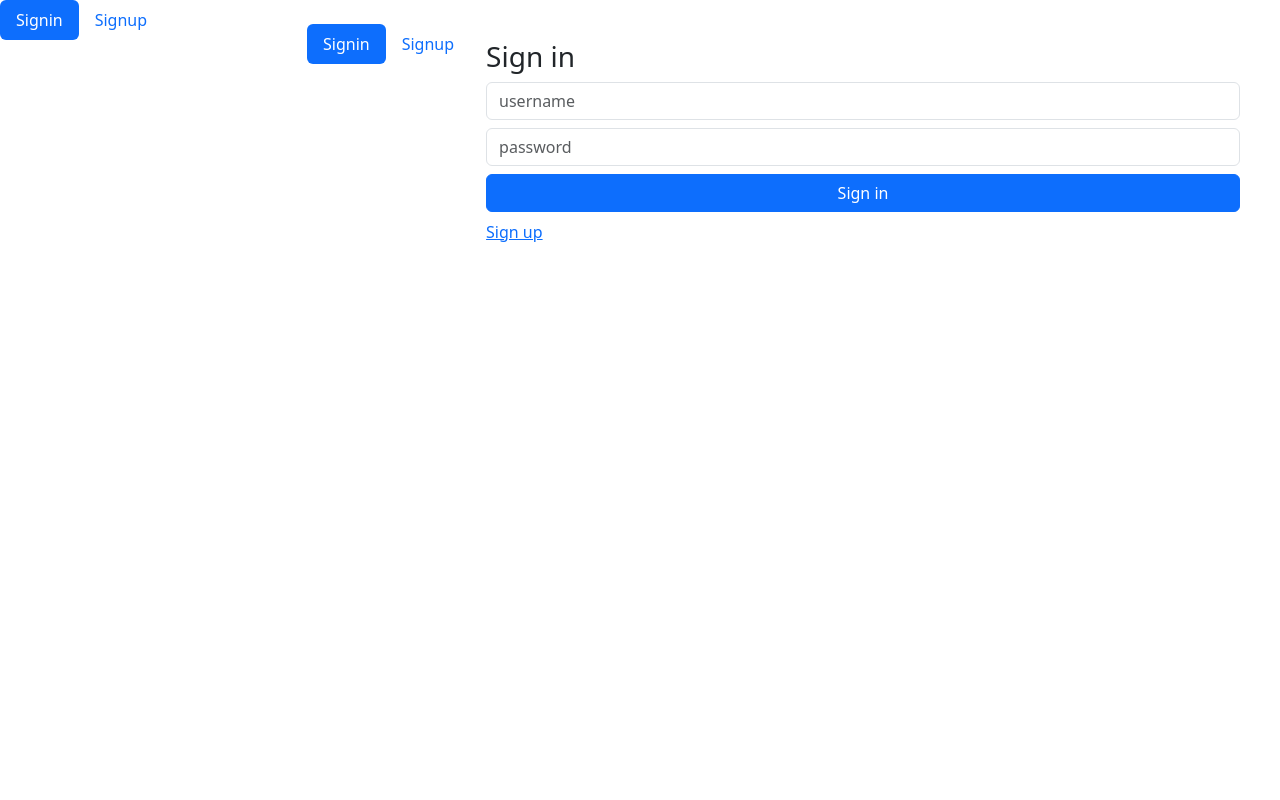
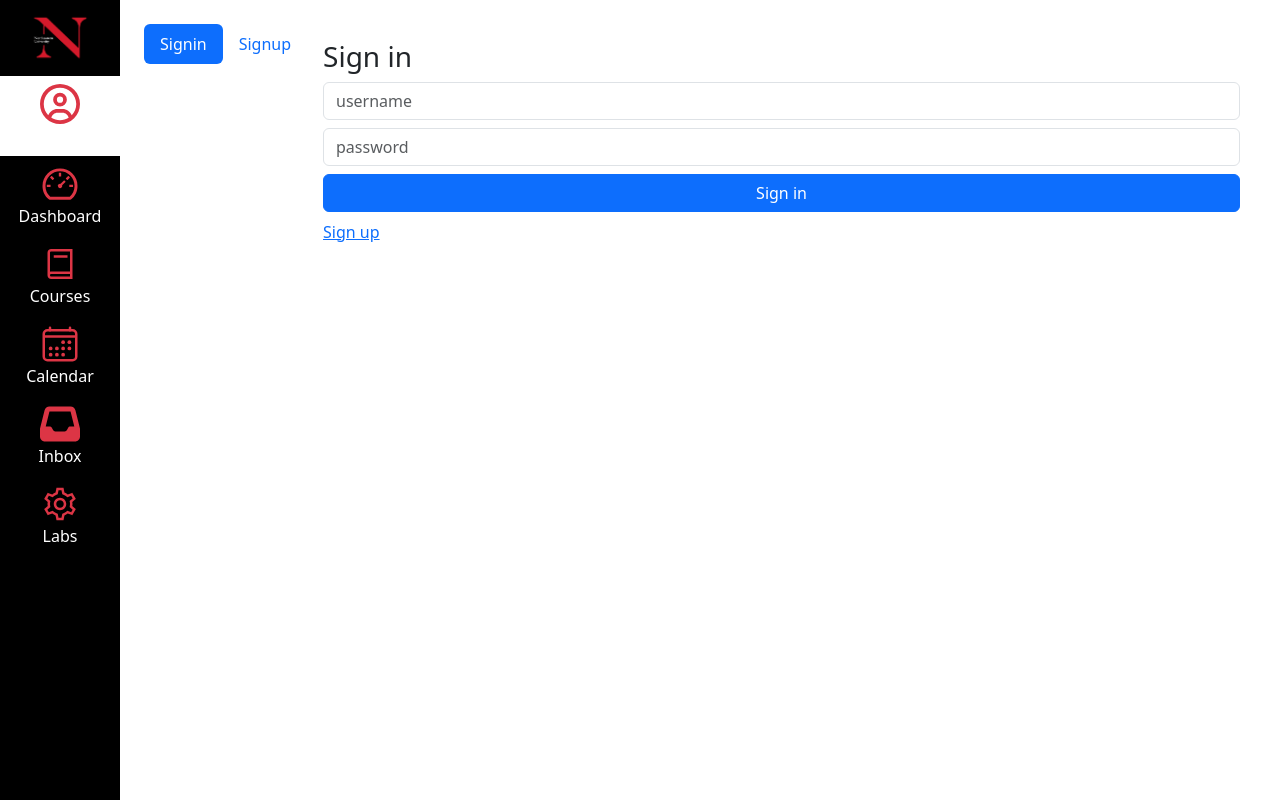
Before and after one commit to hydec5ive/kambaz-next-js, a Next.js app: page /account/signin in a window 1280 px wide. Built offline with nearby package versions, Linux system fonts and the light colour scheme; no server answers.

Commit message:
A6 complete - People page uses database

```diff
--- a/app/(kambaz)/Navigation.tsx
+++ b/app/(kambaz)/Navigation.tsx
@@ -1,29 +1,48 @@
 "use client";
 import Link from "next/link";
 import { usePathname } from "next/navigation";
-import { Nav, NavItem, NavLink } from "react-bootstrap";
-import { useSelector } from "react-redux";
-import { RootState } from "./store";
-export default function AccountNavigation() {
-  const { currentUser } = useSelector((state: RootState) => state.accountReducer);
-  const links = currentUser ? ["Profile"] : ["Signin", "Signup"];
+import { AiOutlineDashboard } from "react-icons/ai";
+import { IoCalendarOutline } from "react-icons/io5";
+import { LiaBookSolid, LiaCogSolid } from "react-icons/lia";
+import { FaInbox, FaRegCircleUser } from "react-icons/fa6";
+
+export default function KambazNavigation() {
   const pathname = usePathname();
+  const links = [
+    { label: "Account", path: "/account", icon: FaRegCircleUser },
+    { label: "Dashboard", path: "/dashboard", icon: AiOutlineDashboard },
+    { label: "Courses", path: "/courses", icon: LiaBookSolid },
+    { label: "Calendar", path: "/calendar", icon: IoCalendarOutline },
+    { label: "Inbox", path: "/inbox", icon: FaInbox },
+    { label: "Labs", path: "/labs", icon: LiaCogSolid },
+  ];
   return (
-    <Nav variant="pills">
+    <div
+      id="wd-kambaz-navigation"
+      style={{ width: 120 }}
+      className="list-group rounded-0 position-fixed bottom-0 top-0 d-none d-md-block bg-black z-2"
+    >
+      <a
+        id="wd-neu-link"
+        target="_blank"
+        href="https://www.northeastern.edu/"
+        className="list-group-item bg-black border-0 text-center"
+      >
+        <img src="/images/NEU.png" width="75px" alt="NEU Logo" />
+      </a>
       {links.map((link) => (
-        <NavItem key={link}>
-          <NavLink as={Link} href={`/account/${link.toLowerCase()}`} active={pathname.includes(link.toLowerCase())}>
-            {link}
-          </NavLink>
-        </NavItem>
+        <Link
+          key={link.path}
+          href={link.path}
+          className={`list-group-item text-center border-0 bg-black text-white ${
+            pathname.includes(link.path) ? "bg-white text-danger" : "text-white"
+          }`}
+        >
+          {link.icon({ className: "fs-1 text-danger" })}
+          <br />
+          {link.label}
+        </Link>
       ))}
-      {currentUser && (currentUser as any).role === "ADMIN" && (
-        <NavItem>
-          <NavLink as={Link} href="/account/users" active={pathname.includes("users")}>
-            Users
-          </NavLink>
-        </NavItem>
-      )}
-    </Nav>
+    </div>
   );
 }
--- a/app/(kambaz)/account/Navigation.tsx
+++ b/app/(kambaz)/account/Navigation.tsx
@@ -17,5 +17,13 @@ export default function AccountNavigation() {
           </NavLink>
         </NavItem>
       ))}
+      {currentUser && (currentUser as any).role === "ADMIN" && (
+        <NavItem>
+          <NavLink as={Link} href="/account/users" active={pathname.includes("users")}>
+            Users
+          </NavLink>
+        </NavItem>
+      )}
     </Nav>
-);}
+  );
+}
--- a/app/(kambaz)/courses/client.ts
+++ b/app/(kambaz)/courses/client.ts
@@ -78,3 +78,9 @@ export const unenrollUserFromCourse = async (userId: string, courseId: string) =
   const { data } = await axiosWithCredentials.delete(`${REMOTE_SERVER}/api/users/${userId}/courses/${courseId}/enrollments`);
   return data;
 };
+
+// Find users enrolled in a course
+export const findUsersForCourse = async (courseId: string) => {
+  const { data } = await axiosWithCredentials.get(`${COURSES_API}/${courseId}/users`);
+  return data;
+};
```
Also changed, not shown: app/(kambaz)/courses/[cid]/people/table/page.tsx (+15 -11 lines).
